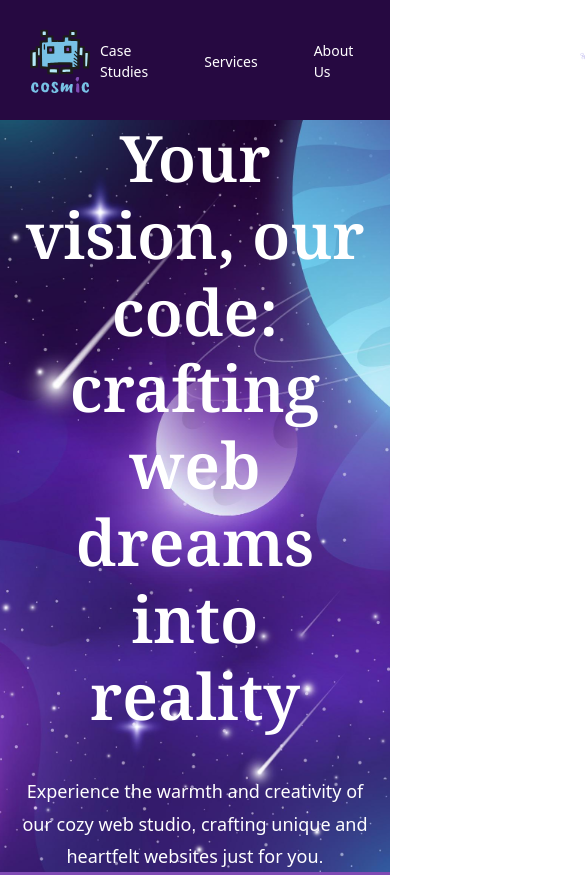
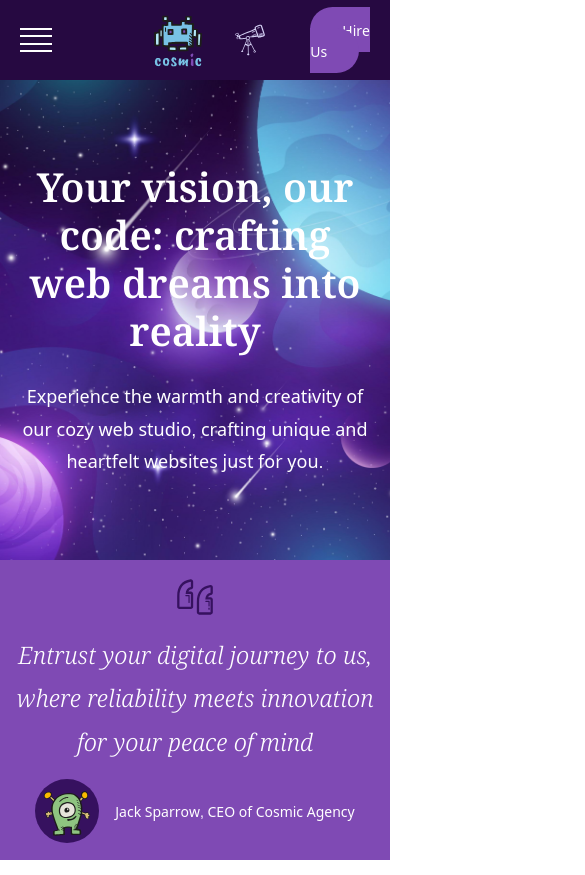
Before and after one commit to jedijsx/html-css-js-training, a plain HTML site: page template-1/index.html in a window 390 px wide. Shown: the top 875 px of the page, 585 px wide, since content can reach past the window. Drawn offline with Linux system fonts and the light colour scheme.

Commit message:
create responsive

```diff
--- a/template-1/css/style.css
+++ b/template-1/css/style.css
@@ -47,6 +47,21 @@ a {
   align-items: center;
 }
 
+.menu__button {
+  display: none;
+  width: 32px;
+  height: 24px;
+  background: none;
+  border: none;
+  padding: 0;
+}
+
+.menu__button span {
+  background-color: var(--color-text-light);
+  height: 2px;
+  width: 100%;
+}
+
 .menu__list {
   display: flex;
   align-items: center;
@@ -60,7 +75,8 @@ a {
 .user-actions {
   display: flex;
   align-items: center;
-  gap: 24px;
+  justify-content: space-between;
+  gap: 64px;
 }
 
 .user-actions__button {
@@ -72,10 +88,6 @@ a {
 .user-actions__button:hover {
   background-color: var(--color-btn-hover);
   transition: .4s linear;
-}
-
-.user-actions li:nth-child(3) {
-  margin-left: 80px;
 }
 
 .hero {
@@ -152,3 +164,90 @@ a {
   width: 64px;
   height: 64px;
 }
+
+/* media queries */
+
+@media (max-width: 1024px) {
+  .user-actions {
+    gap: 40px;
+  }
+
+  .menu__list {
+    gap: 40px;
+  }
+
+  .hero__title {
+    font-size: 48px;
+    max-width: 720px;
+  }
+}
+
+@media (max-width: 880px) {
+  .logo__img {
+    height: 64px;
+    width: 64px;
+  }
+
+  .header__inner {
+    min-height: 80px;
+  }
+
+  .menu__list {
+    gap: 24px;
+  }
+
+  .hero__inner {
+    min-height: 480px;
+    gap: 24px;
+  }
+
+  .hero__title {
+    font-size: 40px;
+    max-width: 680px;
+  }
+
+  .quote {
+    height: 300px;
+    gap: 16px;
+  }
+
+  .quote__text {
+    font-size: 24px;
+    max-width: 560px;
+    gap: 16px;
+  }
+}
+
+@media (max-width: 768px) {
+  .menu {
+    order: -1;
+    flex: 1;
+  }
+
+  .menu__list {
+    display: none;
+  }
+
+  .menu__button {
+    display: flex;
+    flex-direction: column;
+    justify-content: space-between;
+  }
+
+  .logo {
+    flex: 1;
+    text-align: center;
+  }
+
+  .user-actions {
+    flex: 1;
+  }
+}
+
+@media (max-width: 480px) {
+
+}
+
+@media (max-width: 360px) {
+
+}
--- a/template-1/index.html
+++ b/template-1/index.html
@@ -20,11 +20,19 @@
     <div class="container">
       <div class="header__inner">
 
-        <a href="" class="logo">
-          <img src="images/logo.svg" alt="logo">
+        <a class="logo" href="index.html">
+          <img class="logo__img" src="images/logo.svg" alt="logo">
         </a>
 
         <nav class="menu">
+
+          <button class="menu__button">
+            <span></span>
+            <span></span>
+            <span></span>
+            <span></span>
+          </button>
+
           <ul class="menu__list">
             <li class="menu__item">
               <a class="menu__link" href="#">Case studies</a>
@@ -48,11 +56,6 @@
           <li class="user-actions__item">
             <a class="user-actions__link" href="#">
               <img src="images/search.svg" alt="search">
-            </a>
-          </li>
-          <li class="user-actions__item">
-            <a class="user-actions__link" href="#">
-              <img src="images/user.svg" alt="user">
             </a>
           </li>
           <li class="user-actions__item">
```
Also changed, not shown: template-1/images/user.svg (deleted).
